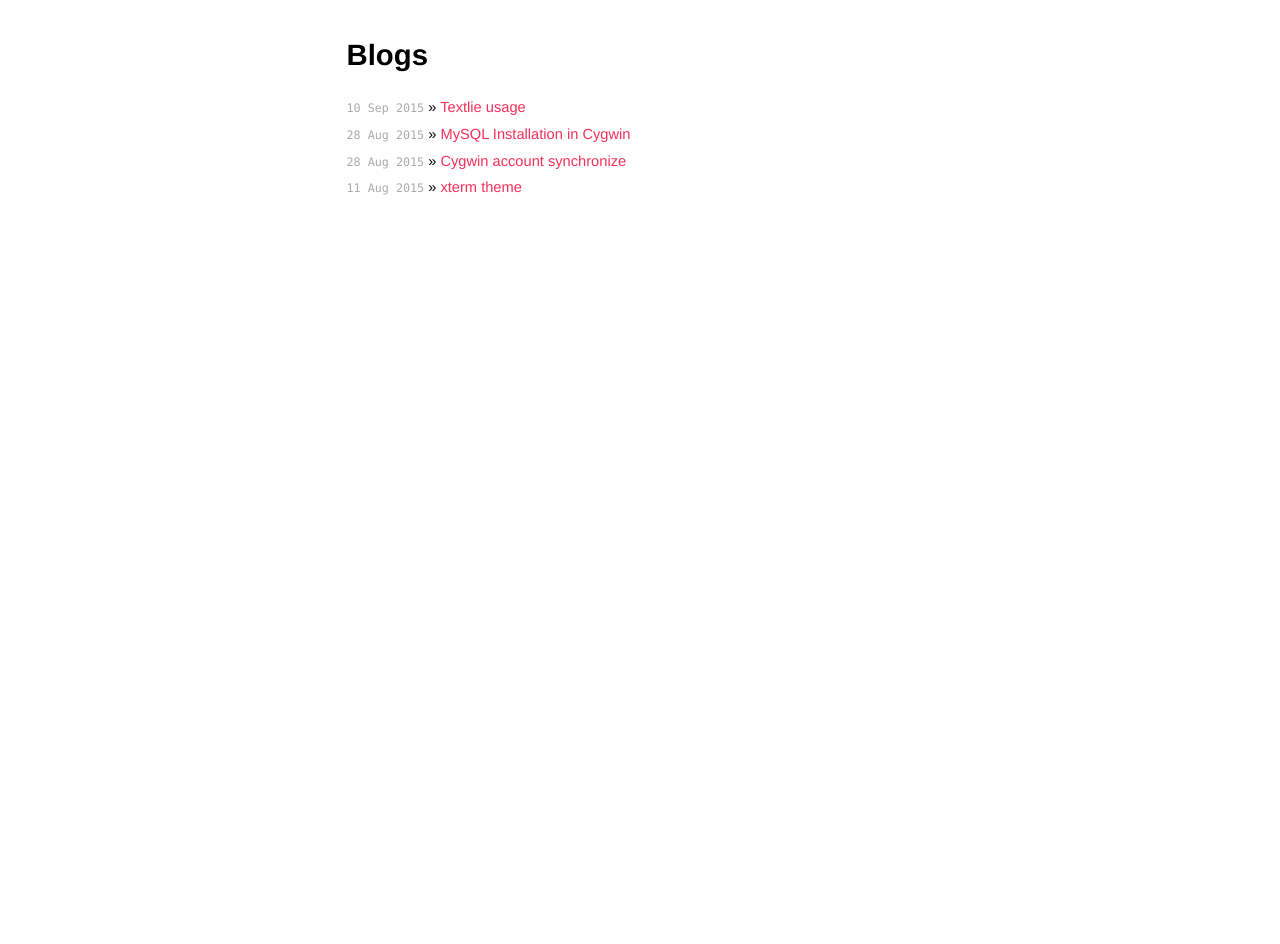
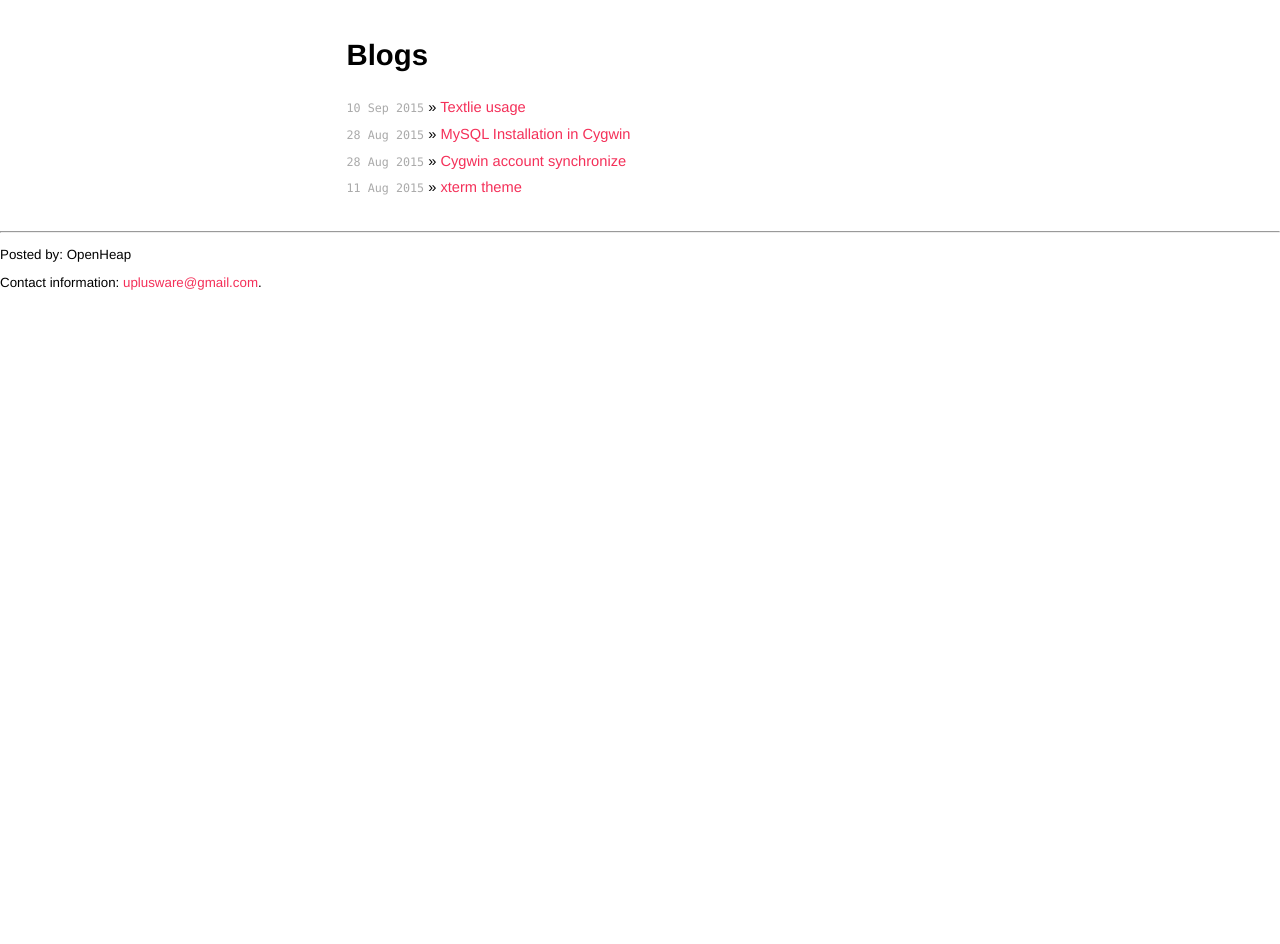
Before and after one commit to openheap/openheap.github.io, a Jekyll site: the page built from blogs.html, in a window 1280 px wide. Built offline with Jekyll 4.4.1, drawn with Linux system fonts in a browser that asks for light colours; Markdown is read by kramdown in place of the engine named in the settings.

Commit message:
Update default.html

```diff
--- a/_layouts/default.html
+++ b/_layouts/default.html
@@ -10,5 +10,10 @@
 <div class="site">
   {{ content }}
 </div>
+<hr>
+<footer>
+  <p>Posted by: OpenHeap</p>
+  <p>Contact information: <a href="mailto:uplusware@gmail.com">uplusware@gmail.com</a>.</p>
+</footer>
 </body>
 </html>
```
